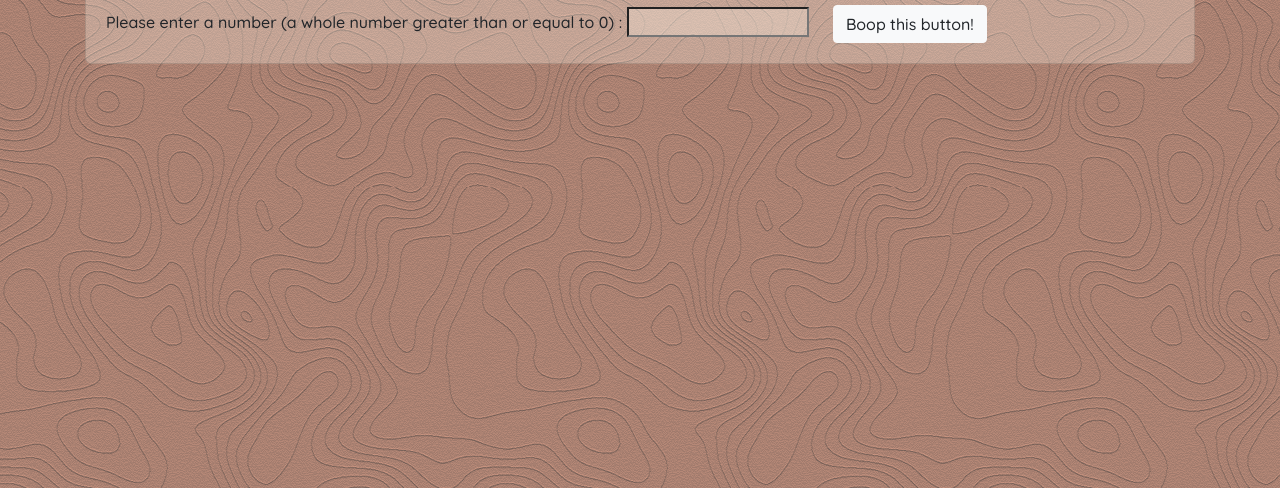
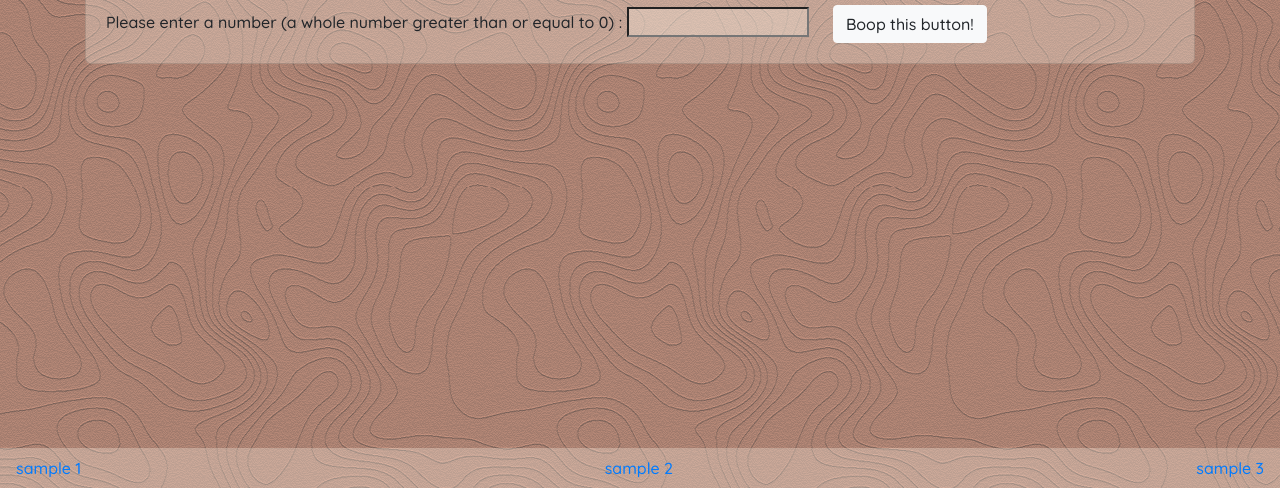
Before and after one commit to breaclark/beep-boop, a plain HTML site: page index.html in a window 1280 px wide. Shown: the part 312-800 px from the top of the page. Drawn offline with Linux system fonts and the light colour scheme.

Commit message:
Add navbar to bottom that will have links to github and such, use important in css to override bootstrap

```diff
--- a/css/styles.css
+++ b/css/styles.css
@@ -28,7 +28,7 @@ button {
 }
 
 .jumbotron {
-  background: rgba(253,245,230, 0.3);
+  background-color: rgba(253,245,230, 0.3);
 }
 
 .badge{
@@ -56,3 +56,7 @@ button {
 .other {
   background-color: Linen;
 }
+
+.bg-light{
+  background-color: rgba(253,245,230, 0.3) !important;
+}
--- a/index.html
+++ b/index.html
@@ -22,6 +22,11 @@
       </div>
       <div id="result" class="jumbotron">
       </div>
+      <nav class="navbar fixed-bottom navbar-light bg-light">
+        <a href="#">sample 1</a>
+        <a href="#">sample 2</a>
+        <a href="#">sample 3</a>
+      </nav>
     </div>
   </body>
 </html>
```
